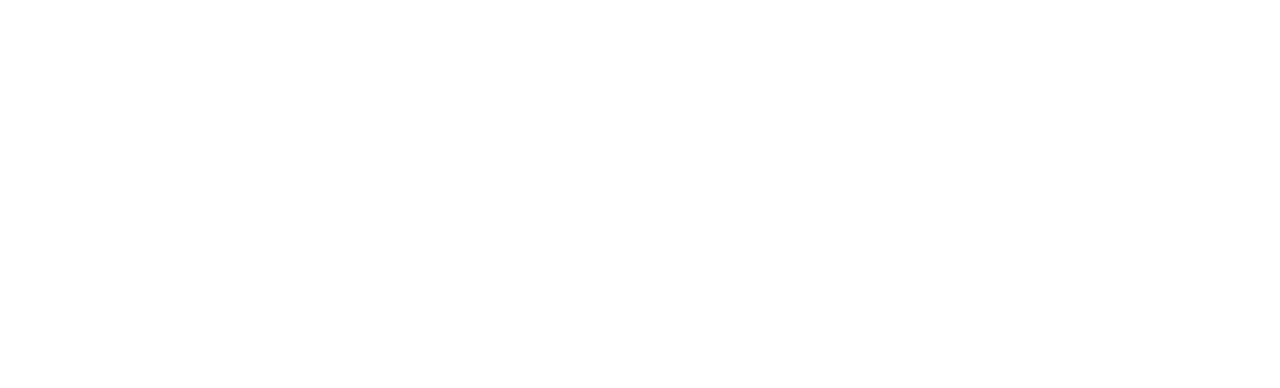
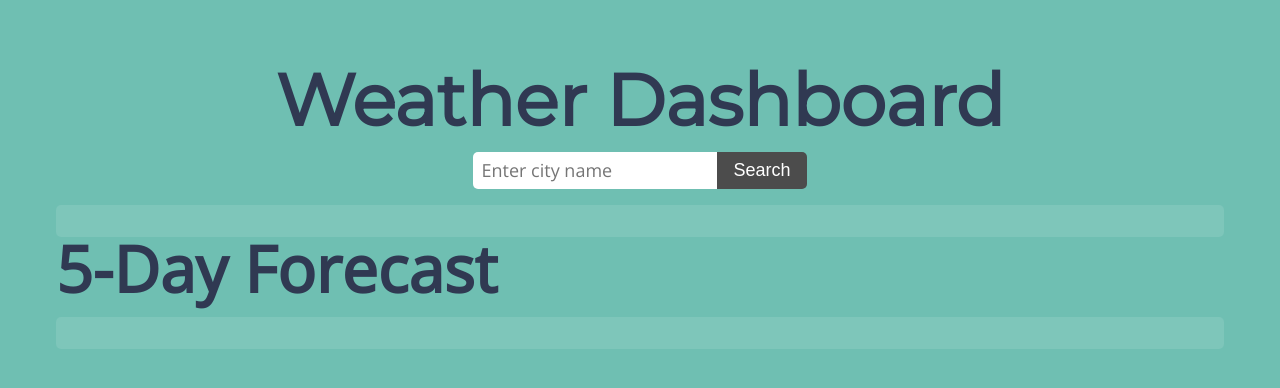
Before and after one commit to Afang911/How-s-the-weather, a plain HTML site: page index.html in a window 1280 px wide. Drawn offline with nearby package versions, Linux system fonts and the light colour scheme.

Commit message:
HTML and CSS

```diff
--- /dev/null
+++ b/Assets/index.css
@@ -0,0 +1,112 @@
+:root {
+    --white:#ffffff;
+    --cool-gray: #7f7f7f;
+    --light-teal: #6fbfb2;
+    --dark-gray: #4c4c4c;
+    --font-color: #303952;
+    --cool-gray: #7f7f7f;
+    --light-pink: #f8a5c2;
+    --dark-purple: #574b90;
+    --primary-font: 'Open Sans', sans-serif;
+    --secondary-font: 'Poppins', sans-serif;
+    --tertiary-font: 'Montserrat', sans-serif;
+    --fs-h1: 3rem;
+    --fs-h2: 2.2rem;
+    --fs-h3: 1.5rem;
+    --fs-body: 1rem;
+  }
+
+  @media (min-width: 800px){
+    :root{
+      --fs-h1: 4.5rem;
+      --fs-h2: 4rem;
+      --fs-h3: 1.5rem;
+      --fs-body: 1.125rem;
+    }
+  }
+
+  /* General Styles*/
+
+  body {
+  font-family: var(--primary-font);
+  background-color: var(--light-teal);
+  color: var(--font-color);
+}
+
+.container {
+  max-width: 1200px;
+  margin: 0 auto;
+  padding: 1rem;
+}
+
+h1 {
+  font-family: var(--tertiary-font);
+  font-size: var(--fs-h1);
+  margin-bottom: 1rem;
+}
+
+h2 {
+  font-size: var(--fs-h2);
+  margin-bottom: 1rem;
+}
+
+#search-form {
+  display: flex;
+  justify-content: center;
+  margin-bottom: 1rem;
+}
+
+#city-input {
+  font-family: var(--primary-font);
+  font-size: var(--fs-body);
+  padding: 0.5rem;
+  border: none;
+  border-radius: 5px 0 0 5px;
+  outline: none;
+}
+
+button[type="submit"] {
+  font-family: var(--secondary-font);
+  font-size: var(--fs-body);
+  padding: 0.5rem 1rem;
+  border: none;
+  border-radius: 0 5px 5px 0;
+  background-color: var(--dark-gray);
+  color: var(--white);
+  cursor: pointer;
+  transition: background-color 0.3s;
+}
+
+button[type="submit"]:hover {
+  background-color: var(--cool-gray);
+}
+
+#search-history {
+  margin-bottom: 1rem;
+}
+
+#current-weather,
+#forecast {
+  background-color: rgba(255, 255, 255, 0.1);
+  padding: 1rem;
+  border-radius: 5px;
+}
+
+#forecast {
+  display: grid;
+  grid-template-columns: repeat(auto-fit, minmax(150px, 1fr));
+  gap: 1rem;
+}
+
+.forecast-item {
+  text-align: center;
+  padding: 1rem;
+  background-color: rgba(255, 255, 255, 0.2);
+  border-radius: 5px;
+}
+
+@media (min-width: 800px) {
+  h1 {
+    text-align: center;
+  }
+}
--- a/index.html
+++ b/index.html
@@ -1,11 +1,29 @@
+<!DOCTYPE html>
 <html lang="en">
 <head>
     <meta charset="UTF-8">
-    <meta http-equiv="X-UA-Compatible" content="IE=edge">
     <meta name="viewport" content="width=device-width, initial-scale=1.0">
-    <title>Document</title>
+    <title>Weather Dashboard</title>
+      <!-- Link to the normalize.css stylesheet -->
+    <link rel="stylesheet" href="https://necolas.github.io/normalize.css/8.0.1/normalize.css">
+    <link rel="stylesheet" href="/Assets/reset.css">
+    <link rel="stylesheet" href="./Assets/index.css">
+    <link href="https://fonts.googleapis.com/css?family=Montserrat&display=swap" rel="stylesheet">
+    <link href="https://fonts.googleapis.com/css?family=Open+Sans&display=swap" rel="stylesheet">
+
 </head>
 <body>
-
+    <div class="container">
+        <h1>Weather Dashboard</h1>
+        <form id="search-form">
+            <input type="text" id="city-input" placeholder="Enter city name" required>
+            <button type="submit">Search</button>
+        </form>
+        <div id="search-history"></div>
+        <div id="current-weather"></div>
+        <h2>5-Day Forecast</h2>
+        <div id="forecast"></div>
+    </div>
+    <script src="index.js"></script>
 </body>
 </html>
```
